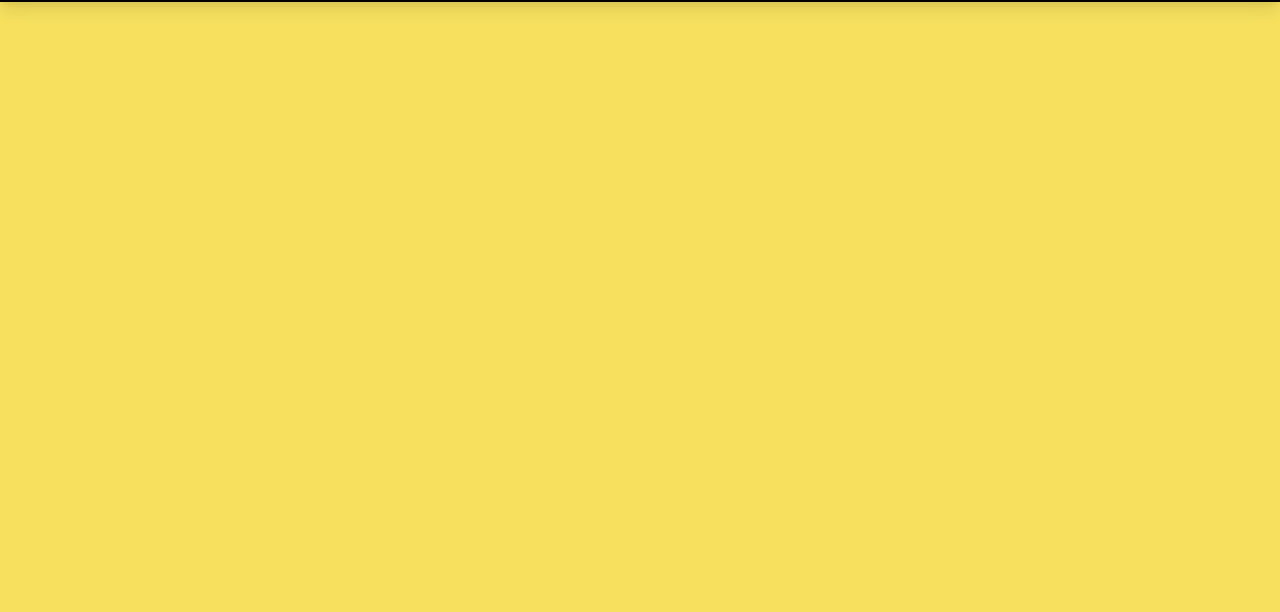
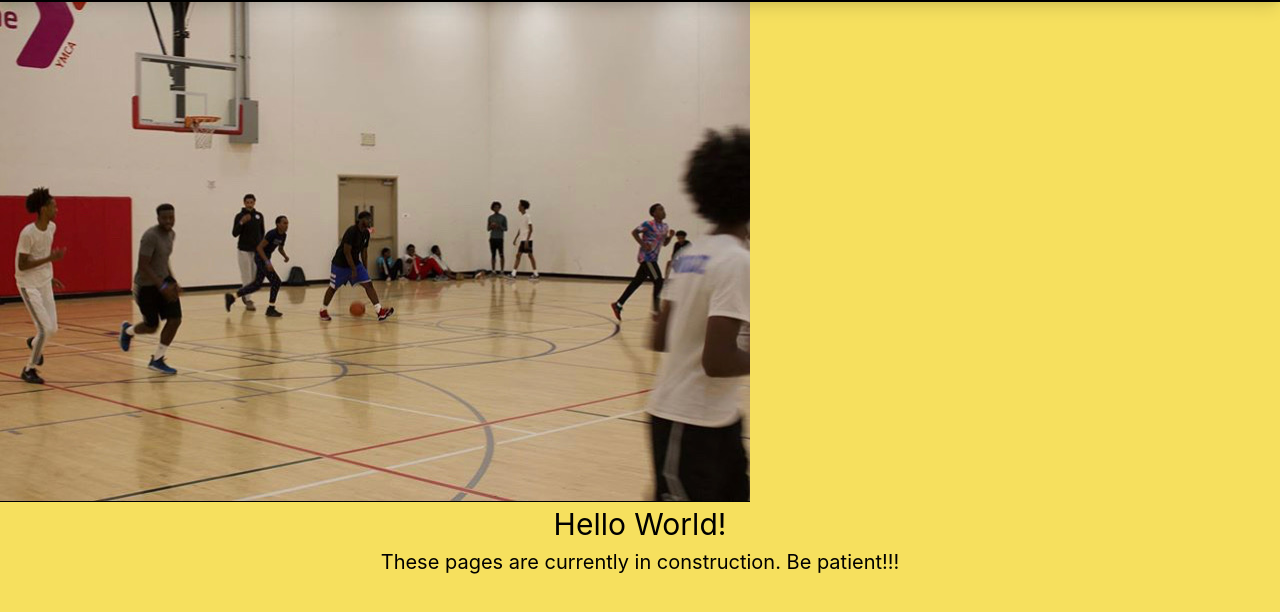
Before and after one commit to mamohamed2/mamohamed2.github.io, a website: page index.html in a window 1280 px wide. Shown: the part 80-692 px from the top of the page. Drawn offline with nearby package versions, Linux system fonts and the light colour scheme.

Commit message:
Updated index
added a picture to the home page

```diff
--- a/index.html
+++ b/index.html
@@ -8,9 +8,9 @@
         <link rel="stylesheet" href="style.css">
     </head>
 
-    <body class="bg-yellow-400" >
+    <body class="bg-yellow-400">
 
-        <div class="bg-yellow-400">
+
 
             <nav class= " sticky top-0 bg-black px-6 py-4 shadow-lg">
 
@@ -35,6 +35,8 @@
                         <a href="Player_Profiles.html" class="px-6 hover:text-yellow-400 rounded py-1">Player Profiles</a>
                     </div>
 
+
+
                 </div>
 
                 <!-- Navbar when screen is small -->
@@ -48,29 +50,30 @@
                 </span>
             </nav>
 
+        <div class="bg-yellow-400">
+
+            <img class="h-auto w-auto object-cover" : src="Front_Picture.jpg" : alt="Basketball Players">
+
+       </div>
 
 
 
-
-<!--
-        <h2 class="font-sans text-3xl text-black text-center">
+        <div class=" object-bottom">
+            <h2 class="font-sans text-3xl text-black text-center">
             Hello World!
         </h2>
 
         <p class="font-sans text-xl text-black text-center">
             These pages are currently in construction. Be patient!!!
-        </p> -->
+        </p>
+
+        </div>
 
 
 
-        <div class="bg-local" style="background-image: url('Front_Picture.jpg'); " >
+    </body>
 
 
-        </div>
-
-    </div>
-
-    </body>
 </html>
 
 <script type="text/javascript">
```
